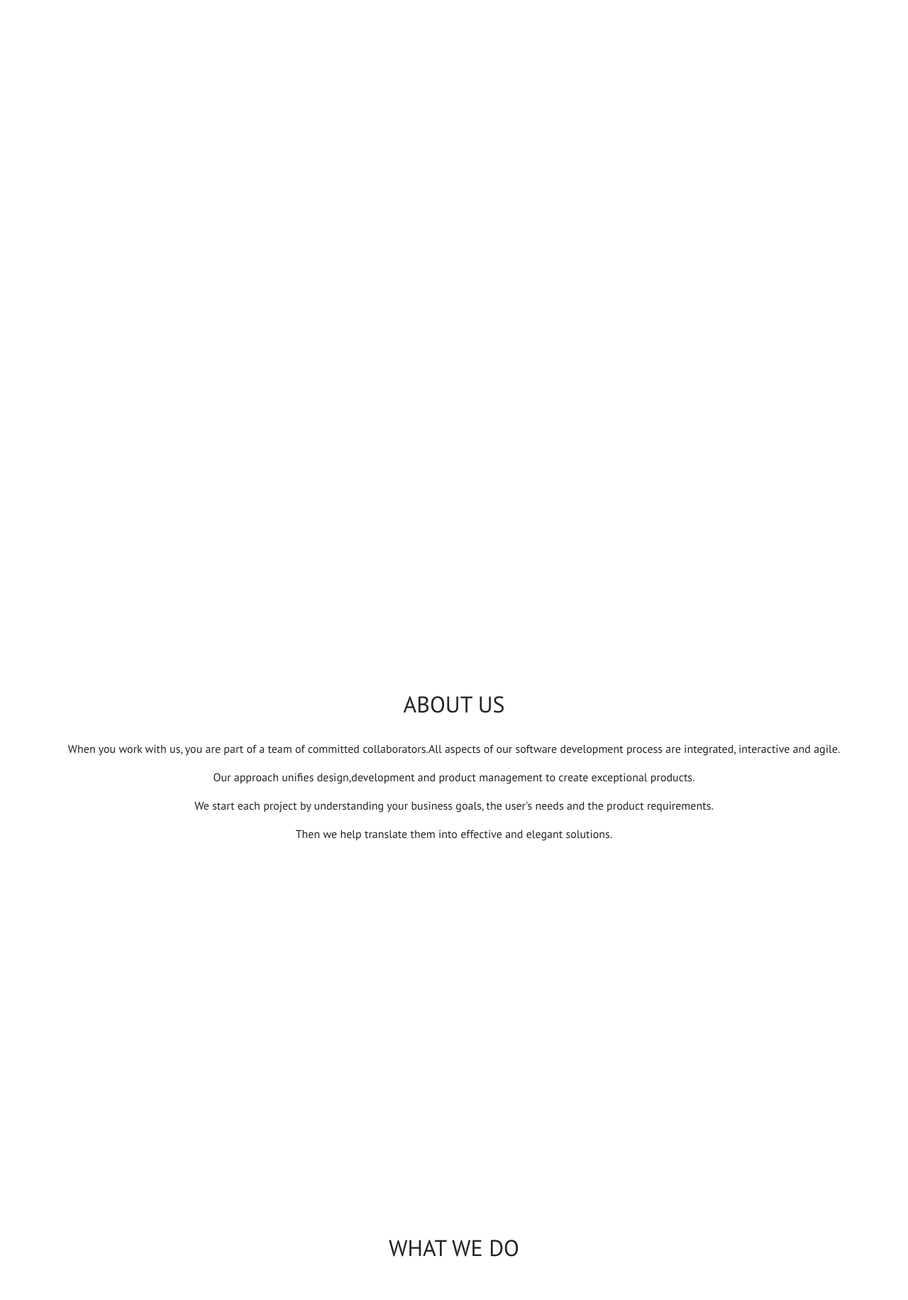
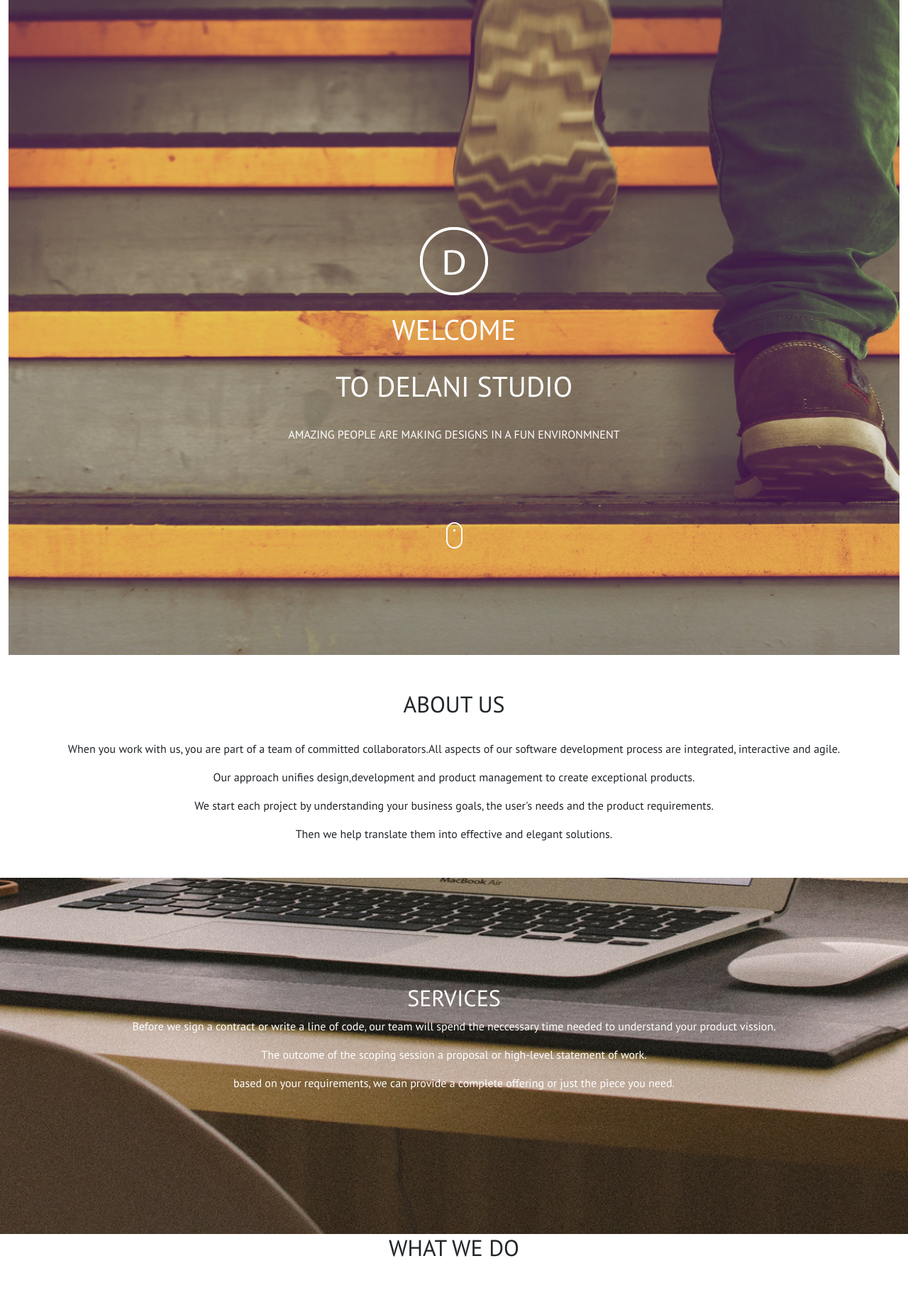
Before and after one commit to Sylvia-Chepkoech/Delani-Studio, a plain HTML site: page index.html in a window 1280 px wide. Shown: the top 1832 px of the page at 71% size. Drawn offline with Linux system fonts and the light colour scheme; the site is published under a folder, as on GitHub Pages, so addresses that start at the root find nothing.

Commit message:
change css image paths

```diff
--- a/css/styles.css
+++ b/css/styles.css
@@ -5,7 +5,7 @@
 }
 
 .welcome {
-  background-image: url(/images/backgrounds/h_img.jpg);
+  background-image: url(../images/backgrounds/h_img.jpg);
   background-size: cover;
   background-position: center;
   text-align: center;
@@ -22,7 +22,7 @@
 }
 
 .services {
-  background-image: url(/images/backgrounds/s_image.jpg);
+  background-image: url(../images/backgrounds/s_image.jpg);
   background-position: center;
   background-size: cover;
   background-attachment: scroll;
@@ -116,7 +116,7 @@
   font-weight: 500;
 }
 .contact {
-  background-image: url(/images/backgrounds/c_image.jpg);
+  background-image: url(../images/backgrounds/c_image.jpg);
   background-position: center;
   background-size: cover;
   background-attachment: scroll;
```
